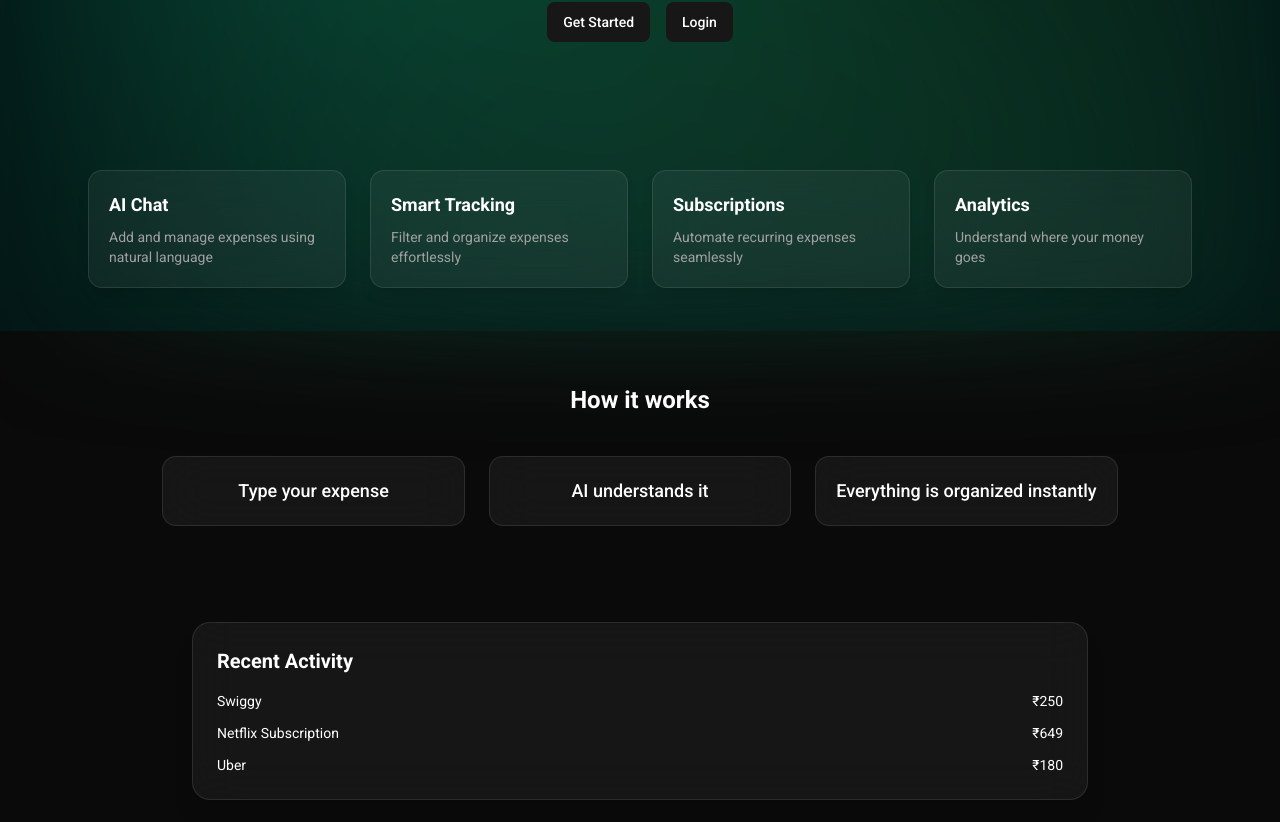
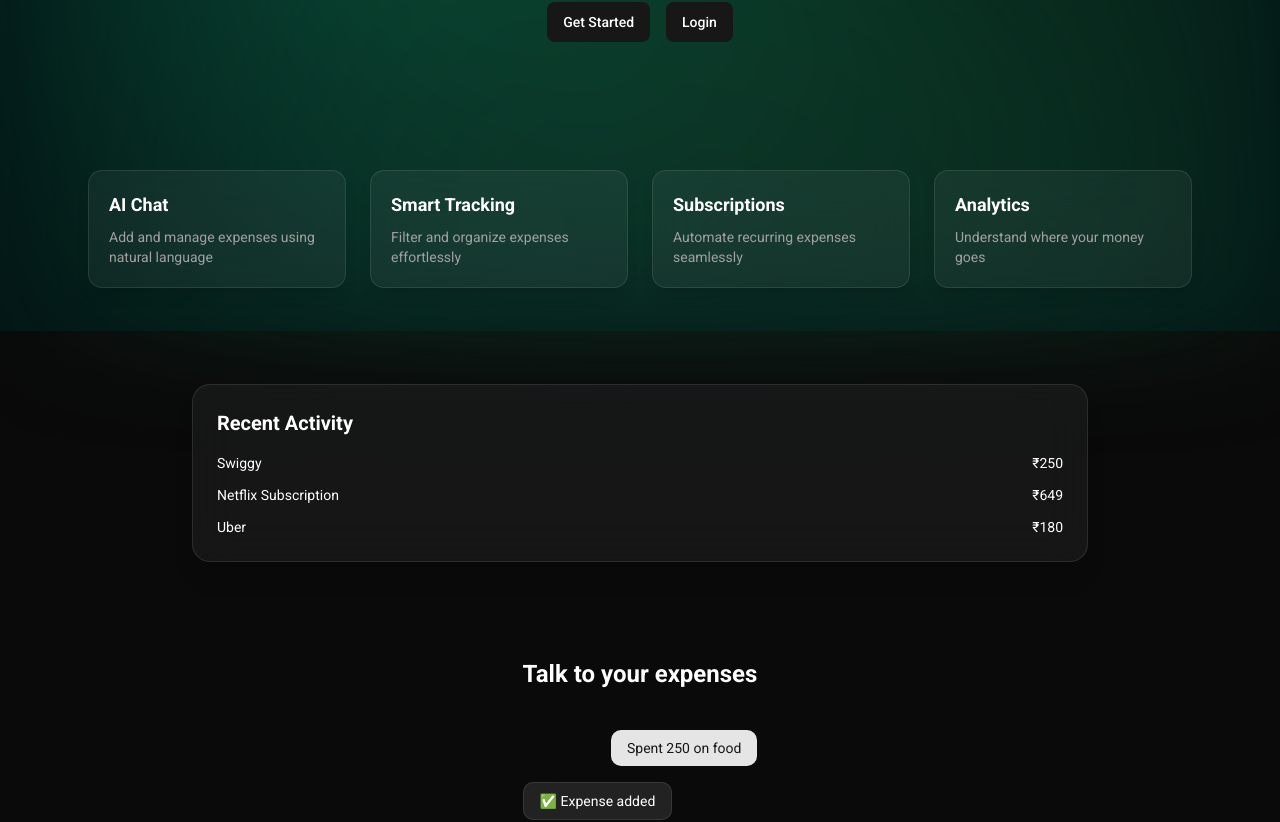
Before and after one commit to RedK22/aurum-ai-expense-tracker, a Next.js app in the folder frontend/: page / in a window 1280 px wide. Shown: the part 469-1291 px from the top of the page. Built offline with nearby package versions, Linux system fonts and the light colour scheme; no server answers.

Commit message:
Added Lenis for Smooth Scrolling and a Basic Landing Page

```diff
--- a/frontend/app/page.js
+++ b/frontend/app/page.js
@@ -58,28 +58,6 @@ export default function Home() {
             >
               <h3 className="font-semibold text-lg">{f.title}</h3>
               <p className="text-sm text-muted-foreground mt-2">{f.desc}</p>
-            </div>
-          ))}
-        </div>
-      </section>
-
-      {/* HOW IT WORKS */}
-      <section className="px-6 pb-24 max-w-5xl mx-auto">
-        <h2 className="text-2xl font-semibold text-center mb-10">
-          How it works
-        </h2>
-
-        <div className="grid md:grid-cols-3 gap-6 text-center">
-          {[
-            "Type your expense",
-            "AI understands it",
-            "Everything is organized instantly",
-          ].map((step, i) => (
-            <div
-              key={i}
-              className="p-5 rounded-xl border border-white/10 bg-white/5 backdrop-blur-xl"
-            >
-              <p className="text-lg font-medium">{step}</p>
             </div>
           ))}
         </div>
```
